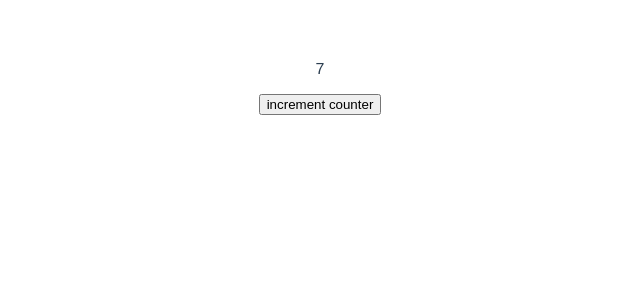
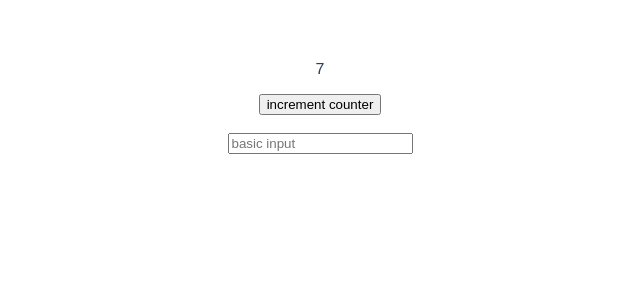
Before and after one commit to Tefoh/vue.js, a Vue app: page / in a window 1280 px wide. Shown: the top 300 px of the page, without its empty margins (320-960 px from the left). Built offline with nearby package versions, Linux system fonts and the light colour scheme.

Commit message:
232 - use components

```diff
--- a/src/App.vue
+++ b/src/App.vue
@@ -1,10 +1,20 @@
 <template>
   <p>{{ counter }}</p>
   <button @click="increment">increment counter</button>
+  <br />
+  <br />
+  <component :is="condition ? Button : Input" />
 </template>
 
 <script setup>
-import { ref } from 'vue';
+import { computed, ref } from 'vue';
+
+import Button from './components/Base/Button.vue'
+import Input from './components/Base/Input.vue'
+
+const condition = computed(() => {
+  return false;
+})
 
 const counter = ref(7);
 
--- /dev/null
+++ b/src/components/Base/Button.vue
@@ -0,0 +1,3 @@
+<template>
+  <button>simple button</button>
+</template>
--- /dev/null
+++ b/src/components/Base/Input.vue
@@ -0,0 +1,3 @@
+<template>
+  <input type="text" placeholder="basic input" />
+</template>
```
